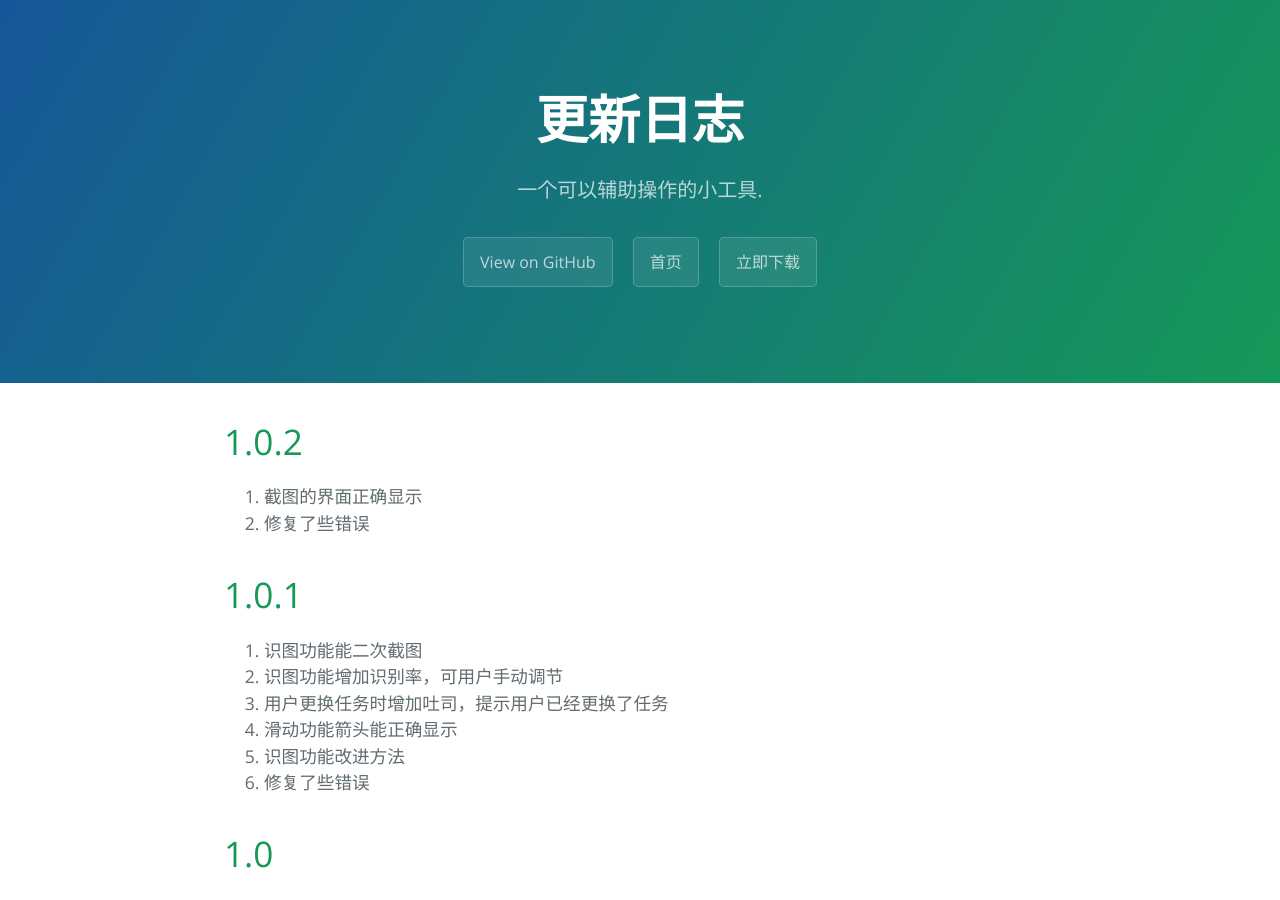
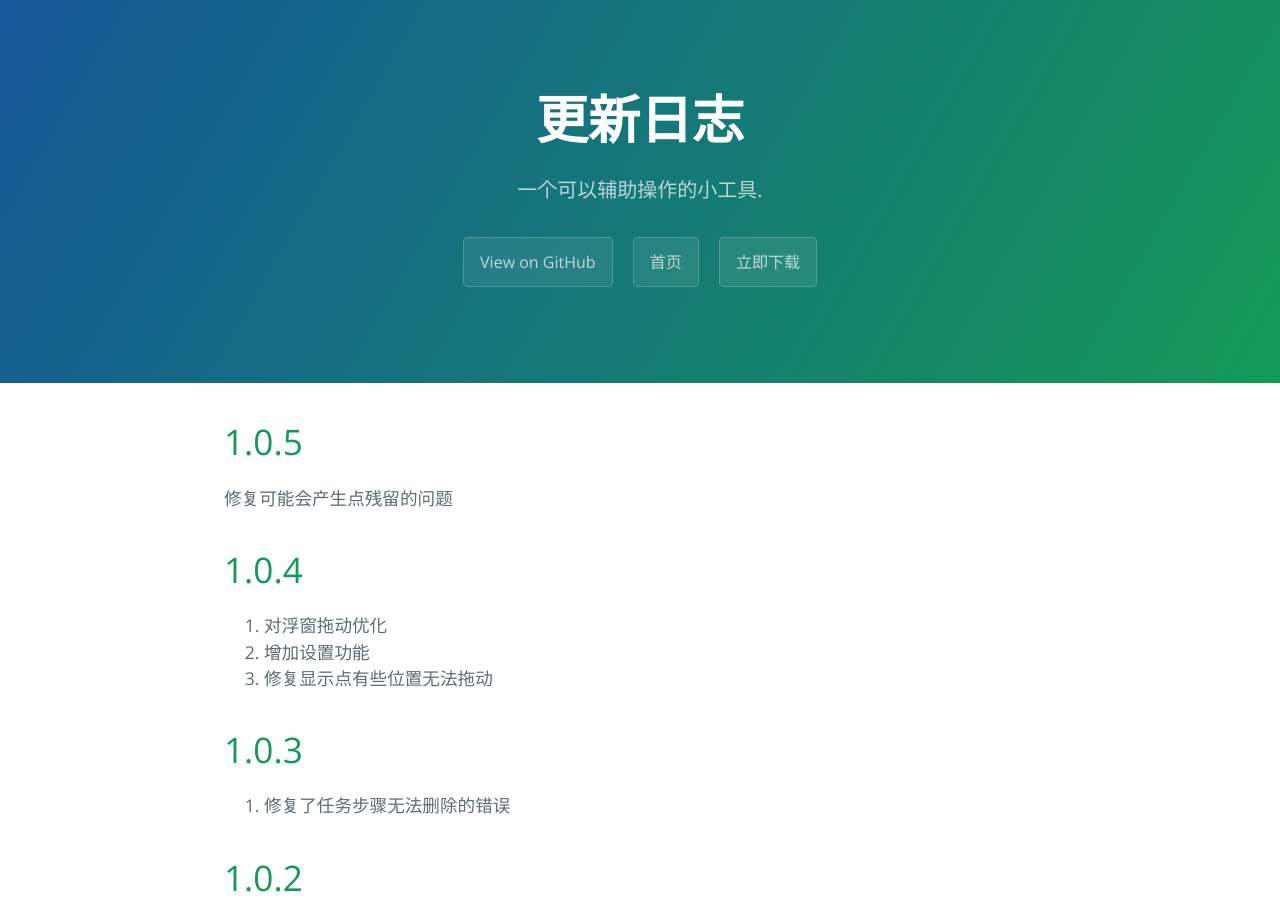
Before and after one commit to zonghewang/clickhelper-app, a Jekyll site: the page built from log-page.md, in a window 1280 px wide and 900 px high. Built offline with Jekyll 4.4.1, drawn with Linux system fonts in a browser that asks for light colours.

Commit message:
Update log-page.md

```diff
--- a/log-page.md
+++ b/log-page.md
@@ -5,6 +5,20 @@ index:
   enable: true
   url: /clickhelper-app/index
 ---
+
+# 1.0.5
+
+修复可能会产生点残留的问题
+
+# 1.0.4
+
+1. 对浮窗拖动优化
+2. 增加设置功能
+3. 修复显示点有些位置无法拖动
+
+# 1.0.3
+
+1. 修复了任务步骤无法删除的错误
 
 # 1.0.2
 
```
